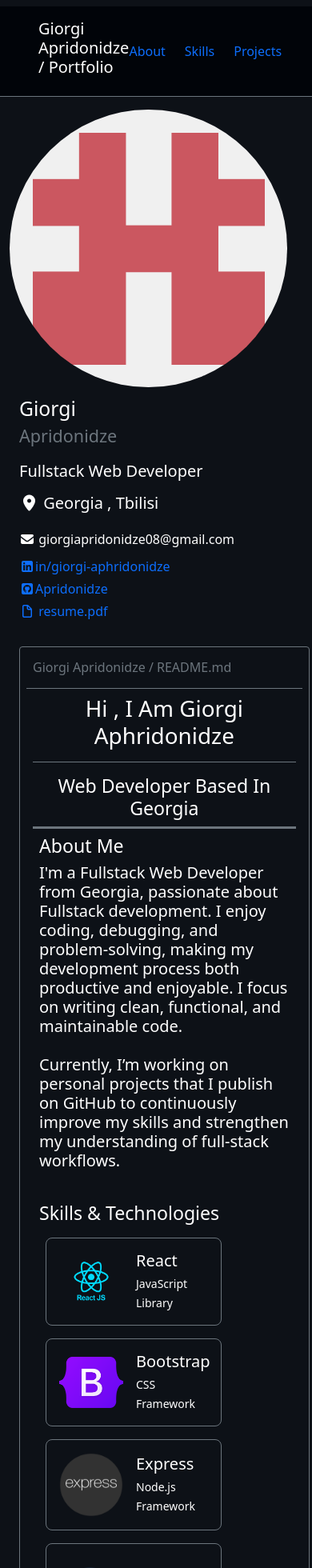
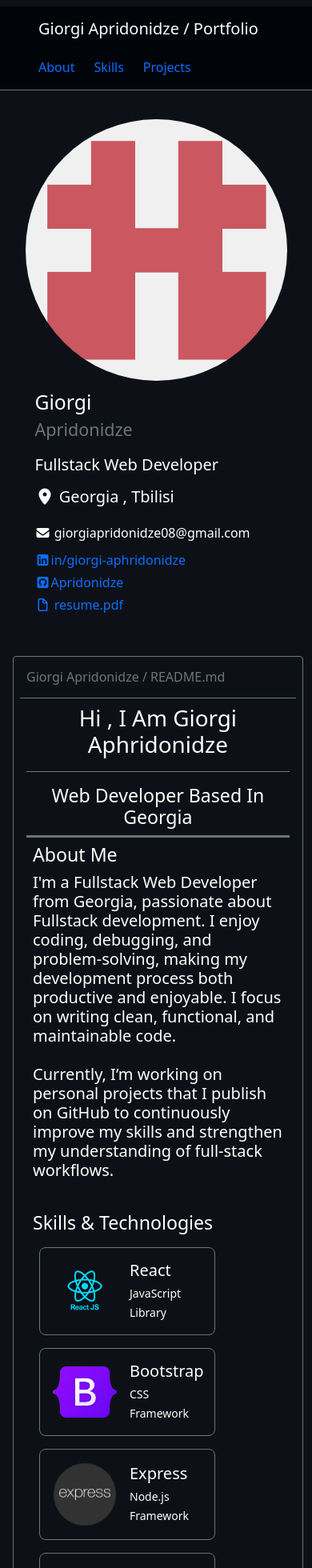
Before and after one commit to Apridonidze/portfolio, a React (Vite) app in the folder frontend/: page / in a window 390 px wide. Shown: the top 1960 px of the page at 80% size. Built offline with nearby package versions, Linux system fonts and the light colour scheme.

Commit message:
fixed minor responsive design issues

```diff
--- a/frontend/src/App.jsx
+++ b/frontend/src/App.jsx
@@ -28,7 +28,7 @@ const App = () => {
 
           </div>
 
-          <div className="body-right d-flex flex-column col cols-8 ">
+          <div className="body-right d-flex flex-column col cols-8 mx-auto ">
               <README />
               <Projects />
           </div>
--- a/frontend/src/components/Header.jsx
+++ b/frontend/src/components/Header.jsx
@@ -2,16 +2,18 @@ const Header = () => {
     return(
         <div className="header-container container-fluid px-5 d-flex  justify-content-between py-3 mt-2 border-bottom border-secondary" style={{backgroundColor : '#010409'}}>
 
-            <div className="header-left">
-                <h5>Giorgi Apridonidze / Portfolio</h5>
-            </div>
+            <div className="row row-cols-1 row-cols-sm-2 g-3">
+                <div className="header-left col">
+                    <h5>Giorgi Apridonidze / Portfolio</h5>
+                </div>
 
-            <div className="header-rigth d-flex gap-4 align-items-center">
+                <div className="header-rigth col d-flex gap-4 align-items-center">
 
-                <a href="#about" className="link-offset-3 link-underline link-underline-opacity-0 link-underline-opacity-100-hover">About</a>
-                <a href="#skills" className="link-offset-3 link-underline link-underline-opacity-0 link-underline-opacity-100-hover">Skills</a>
-                <a href="#projects" className="link-offset-3 link-underline link-underline-opacity-0 link-underline-opacity-100-hover">Projects</a>
+                    <a href="#about" className="link-offset-3 link-underline link-underline-opacity-0 link-underline-opacity-100-hover">About</a>
+                    <a href="#skills" className="link-offset-3 link-underline link-underline-opacity-0 link-underline-opacity-100-hover">Skills</a>
+                    <a href="#projects" className="link-offset-3 link-underline link-underline-opacity-0 link-underline-opacity-100-hover">Projects</a>
 
+                </div>
             </div>
         </div>
     );
--- a/frontend/src/components/Profile.jsx
+++ b/frontend/src/components/Profile.jsx
@@ -10,7 +10,7 @@ const Profile = ( { setToggleAlert } ) => {
 
 
     return(
-        <div className="profile-container container" >
+        <div className="profile-container container " >
 
             <div className="profile-image container">
 
--- a/frontend/src/components/Projects.jsx
+++ b/frontend/src/components/Projects.jsx
@@ -4,7 +4,7 @@ import typingAppImg from '../assets/projectimg/pr2.png'; //importing project's i
 const Projects = () => {
     return(
         <section id='projects'>
-            <div className="projects-container container mt-3 ms-4 rounded-1 p-2">
+            <div className="projects-container container mt-3 ms-3 rounded-1 p-2">
 
                 <h4 className='pb-3'>Projects</h4>
 
--- a/frontend/src/components/README.jsx
+++ b/frontend/src/components/README.jsx
@@ -4,7 +4,7 @@ import Technologies from "./Technologies"; //importing component
 
 const README = () => {
     return(
-        <div className="readme-container container border bored-1 border-secondary mt-3 ms-4 rounded-1 p-2 " >
+        <div className="readme-container container border bored-1 border-secondary mt-3 ms-3 rounded-1 p-2 " >
             <div className="readme-header border-bottom border-1 border-secondary py-2">
                 <h6 className="px-2 text-secondary">Giorgi Apridonidze / README.md</h6>
             </div>
--- a/frontend/src/index.css
+++ b/frontend/src/index.css
@@ -38,12 +38,12 @@ body {
 @media screen and (max-width: 576px) {
 
   .profile-container{
-    width: 95vw;
-    padding: 0;
+    width: 100vw;
+    padding: 5vw;
     margin: 0;
   }/*gives width to profile container on small devices*/
   .readme-container {
     width: 93vw;
-    margin-right: 5px;
   }/*gives with to readme container on smalll  devices*/
+
 }/*for mobile devices*/
```
